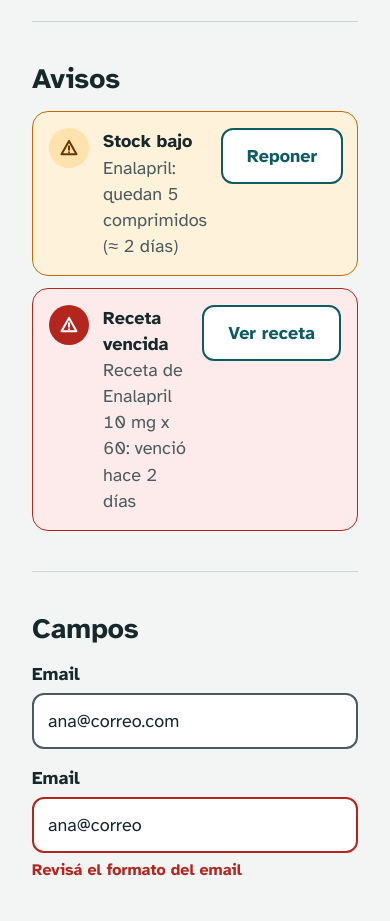
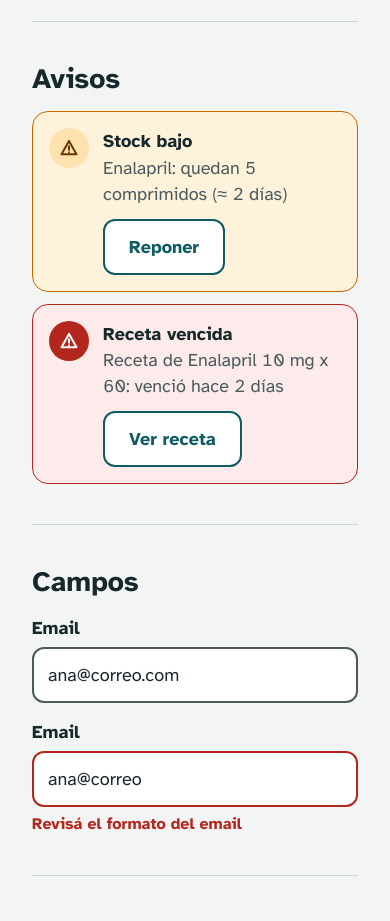
Before and after one commit to Lucas-Epherra/MediControl, a Next.js app in the folder apps/web/: page /dev/ui in a window 390 px wide. Shown: the part 2040-2961 px from the top of the page. Built offline with nearby package versions, Linux system fonts and the light colour scheme; no server answers.

Commit message:
fix(web): avisos legibles en columna angosta, stock inicial vacío y emails completos en miembros

```diff
--- a/apps/web/src/components/miembros/member-list.tsx
+++ b/apps/web/src/components/miembros/member-list.tsx
@@ -118,7 +118,7 @@ export function MemberList({ groupId, patientName, userId, onNotify, onLeft }: M
                 </div>
               )}
 
-              <div className="md:w-[150px] md:text-right">
+              <div className="md:flex-none">
                 {!lastAdmin && (
                   <Button variant="danger" onClick={() => setRemoving(member)}>
                     {isSelf(member) ? 'Salir del grupo' : 'Quitar'}
--- a/apps/web/src/components/plan/medication-form.tsx
+++ b/apps/web/src/components/plan/medication-form.tsx
@@ -78,8 +78,8 @@ export function MedicationForm({
   const [form, setForm] = useState(medication?.form ?? 'comprimidos');
   const [instructions, setInstructions] = useState(medication?.instructions ?? '');
   const [unitsPerDose, setUnitsPerDose] = useState(original[0]?.unitsPerDose ?? 1);
-  const [stock, setStock] = useState('0');
-  const [threshold, setThreshold] = useState(String(medication?.lowStockThreshold ?? 0));
+  const [stock, setStock] = useState('');
+  const [threshold, setThreshold] = useState(medication ? String(medication.lowStockThreshold) : '');
   const [rows, setRows] = useState<ScheduleRow[]>(() =>
     editing
       ? original.map((s) => ({
--- a/apps/web/src/components/ui/AlertCard.tsx
+++ b/apps/web/src/components/ui/AlertCard.tsx
@@ -33,7 +33,9 @@ export function AlertCard({ tone, icon, label, message, action }: AlertCardProps
       >
         {icon}
       </span>
-      <div className="flex-1">
+      {/* El botón baja debajo del texto cuando no entran los dos (columna angosta de escritorio). */}
+      <div className="flex min-w-0 flex-1 flex-wrap items-start gap-x-3.5 gap-y-3">
+        <div className="min-w-[12rem] flex-1">
           <div className="font-bold">{label}</div>
           <div className="text-muted">{message}</div>
         </div>
@@ -43,5 +45,6 @@ export function AlertCard({ tone, icon, label, message, action }: AlertCardProps
           </Button>
         )}
       </div>
+    </div>
   );
 }
```
Lines whose indentation alone changed are shown as unchanged.
